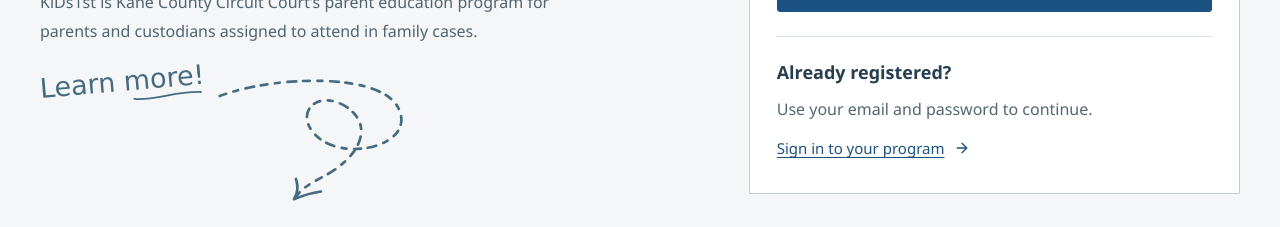
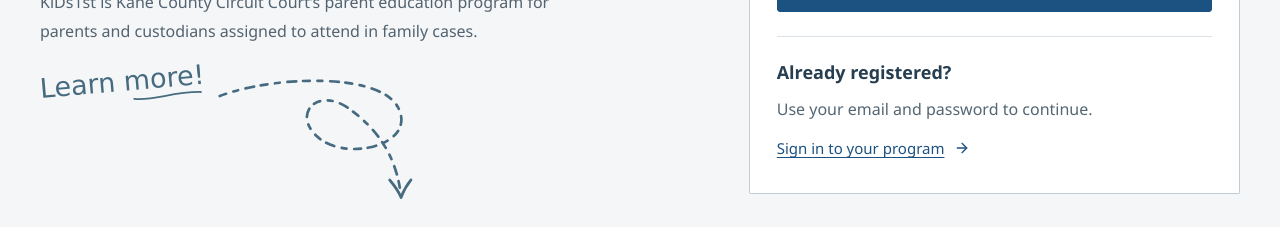
Before and after one commit to danialtoor/parent-education-staff, a Next.js app: page /public in a window 1280 px wide. Shown: the part 519-746 px from the top of the page. Built offline with nearby package versions, Linux system fonts and the light colour scheme.

Commit message:
Update Site source

```diff
--- /dev/null
+++ b/components/public/program-journey-cue.tsx
@@ -0,0 +1,54 @@
+'use client';
+
+import {useEffect,useRef,useState} from 'react';
+
+export function ProgramJourneyCue(){
+  const svgRef=useRef<SVGSVGElement>(null);
+  const [aim,setAim]=useState({tipX:195,x:0.15,y:0.989});
+
+  useEffect(()=>{
+    const svg=svgRef.current;
+    const target=document.querySelector<HTMLElement>('#program-objects .center-play');
+    const overview=document.getElementById('program-objects');
+    const introduction=svg?.closest('.public-introduction');
+    if(!svg||!target||!overview||!introduction)return;
+    let frame=0;
+    let stopped=false;
+    function measure(){
+      // Full-screen playback is temporary; keep the cue aimed at the inline player.
+      if(stopped||document.fullscreenElement||target!.closest('.is-expanded'))return;
+      const drawing=svg!.getBoundingClientRect();
+      const play=target!.getBoundingClientRect();
+      if(!drawing.width||!drawing.height||!play.width)return;
+      const targetX=(play.left+play.width/2-drawing.left)*220/drawing.width;
+      const targetY=(play.top+play.height/2-drawing.top)*140/drawing.height;
+      const tipX=Math.max(60,Math.min(195,targetX));
+      const dx=targetX-tipX;
+      const dy=targetY-132;
+      const length=Math.hypot(dx,dy);
+      if(length<1)return;
+      const next={tipX,x:dx/length,y:dy/length};
+      setAim(previous=>Math.abs(previous.tipX-next.tipX)<0.05&&Math.abs(previous.x-next.x)<0.001&&Math.abs(previous.y-next.y)<0.001?previous:next);
+    }
+    function schedule(){if(stopped)return;cancelAnimationFrame(frame);frame=requestAnimationFrame(measure);}
+    const observer=new ResizeObserver(schedule);
+    observer.observe(svg);
+    observer.observe(introduction);
+    observer.observe(overview);
+    window.addEventListener('resize',schedule);
+    document.fonts.ready.then(schedule);
+    measure();
+    return ()=>{stopped=true;cancelAnimationFrame(frame);observer.disconnect();window.removeEventListener('resize',schedule);};
+  },[]);
+
+  const angle=Math.atan2(aim.y,aim.x)*180/Math.PI-90;
+  return <div className="public-journey-cue">
+    <span className="public-journey-note">Learn more!
+      <svg viewBox="0 0 76 12" fill="none" aria-hidden="true" focusable="false"><path d="M4 6 C23 10 43 2 71 5"/></svg>
+    </span>
+    <svg ref={svgRef} className="public-journey-squiggle" viewBox="0 0 220 140" fill="none" aria-hidden="true" focusable="false">
+      <path d={`M7 27 C58 7 172 1 192 39 C212 78 137 96 108 69 C82 45 108 19 138 38 C169 59 ${aim.tipX-aim.x*44} ${132-aim.y*44} ${aim.tipX} 132`} strokeDasharray="7 8 5 8 9 7"/>
+      <path d="M-10 -19 Q-3 -9 0 0 Q5 -10 12 -17" transform={`translate(${aim.tipX} 132) rotate(${angle})`}/>
+    </svg>
+  </div>;
+}
--- a/components/public/site.tsx
+++ b/components/public/site.tsx
@@ -6,6 +6,7 @@ import {Btn,PageHeading} from '@/components/staff/ui';
 import {PARENT_SESSION} from '@/lib/parent-auth';
 import {AccountAccess} from './access';
 import {ProgramJourney} from './program-journey';
+import {ProgramJourneyCue} from './program-journey-cue';
 
 const EMAIL='kids1st@co.kane.il.us';
 const SOURCES={home:'https://www.kids1stkanecounty.com/public/Default.aspx',faq:'https://www.kids1stkanecounty.com/public/FAQ.aspx',contact:'https://www.kids1stkanecounty.com/public/Contact.aspx',register:'https://www.kids1stkanecounty.com/public/Register.aspx'};
@@ -25,15 +26,7 @@ export default function PublicSite(){
 
 function Landing(){return <>
   <section className="public-introduction"><div className="public-intro-copy"><p className="public-overline">PARENT EDUCATION · KANE COUNTY, ILLINOIS</p><h1 tabIndex={-1}>Helping parents<br/>put children first.</h1><p className="public-lead">A clear place to begin your KiDs1st program—and return to each next step.</p><p>KiDs1st is Kane County Circuit Court’s parent education program for parents and custodians assigned to attend in family cases.</p></div><section className="public-get-started" aria-labelledby="get-started-title"><div className="public-start-heading"><BookOpen size={24} aria-hidden="true"/><h2 id="get-started-title">Start or continue your program</h2></div><div className="public-start-body"><h3>Here for the first time?</h3><p>Have your <strong>case number</strong> and <strong>last name</strong> ready. You’ll find your case before creating an account.</p><a className="btn primary" href="#/register">Register for an account<ArrowRight size={17}/></a><div className="public-returning"><h3>Already registered?</h3><p>Use your email and password to continue.</p><a className="text-link" href="#/sign-in">Sign in to your program <ArrowRight size={16}/></a></div></div></section>
-    <div className="public-journey-cue">
-      <span className="public-journey-note">Learn more!
-        <svg viewBox="0 0 76 12" fill="none" aria-hidden="true" focusable="false"><path d="M4 6 C23 10 43 2 71 5"/></svg>
-      </span>
-      <svg className="public-journey-squiggle" viewBox="0 0 220 140" fill="none" aria-hidden="true" focusable="false">
-        <path d="M7 27 C58 7 172 1 192 39 C212 78 137 96 108 69 C82 45 108 19 138 38 C169 59 150 91 117 109 C102 117 91 123 85 133" strokeDasharray="7 8 5 8 9 7"/>
-        <path d="M86 113 Q90 124 84 134 Q98 128 112 126"/>
-      </svg>
-    </div>
+    <ProgramJourneyCue/>
   </section>
   <div className="public-journey-layout">
     <div className="public-program"><ProgramJourney/></div>
```
